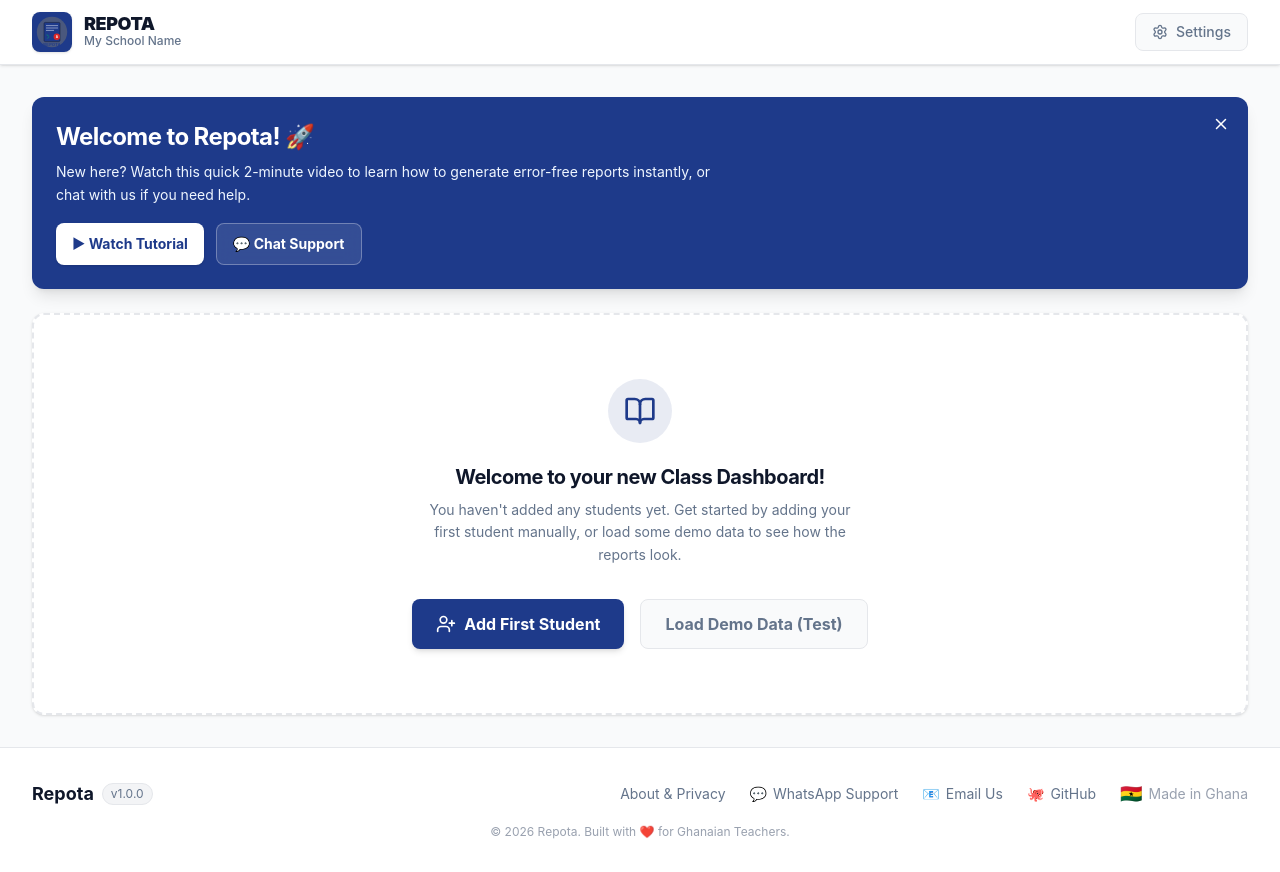
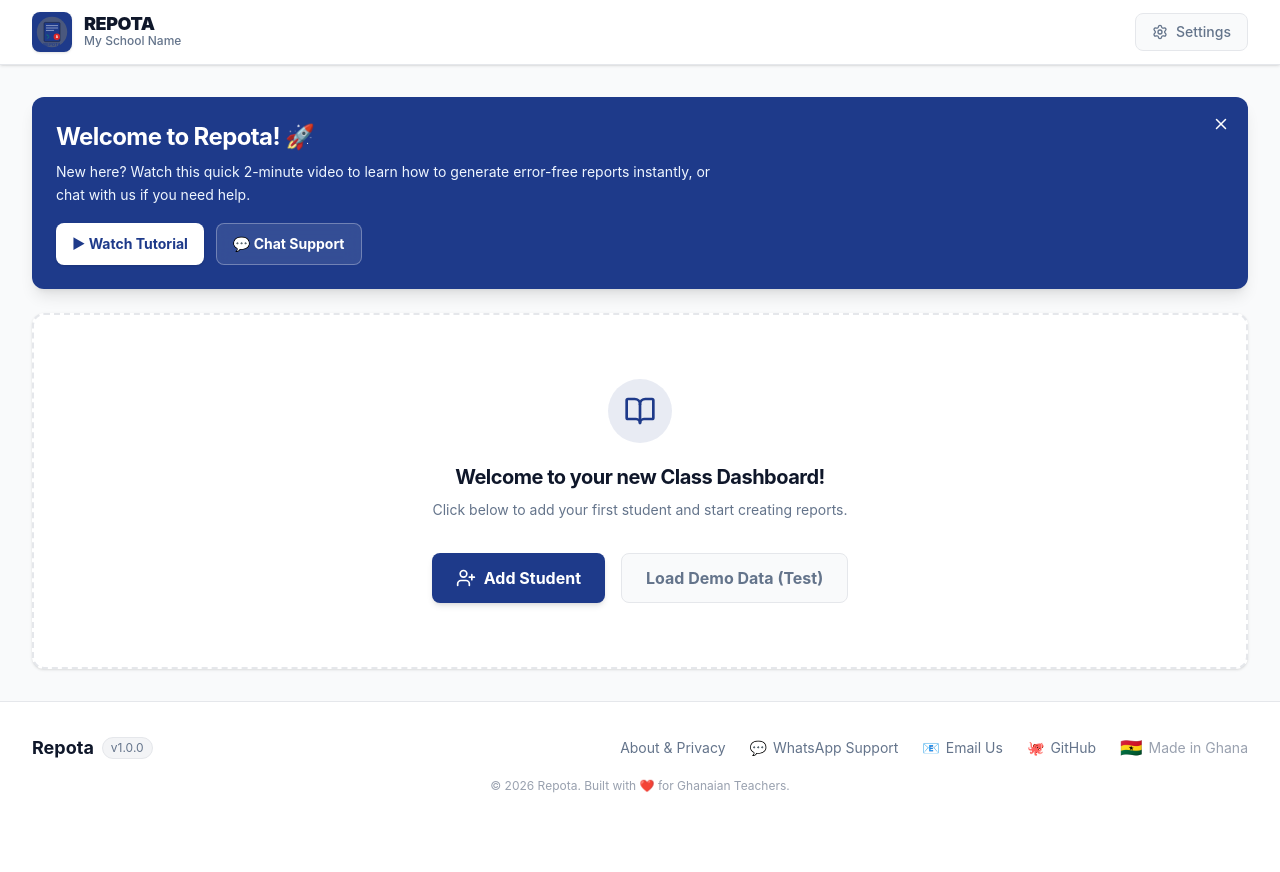
Before and after one commit to adamtoffic/repota, a React (Vite) app: page / in a window 1280 px wide. After the commit the page ends 826 px from the top, so only its background shows below. Built offline with nearby package versions, Linux system fonts and the light colour scheme.

Commit message:
refactor: simplify EmptyState button to match dashboard UX
- Change "Add First Student" to "Add Student" for consistency
- Remove wordy description, make CTA clearer
- Button now uses same flow as dashboard (creates placeholder + opens modal)

```diff
--- a/dev-dist/sw.js
+++ b/dev-dist/sw.js
@@ -82,7 +82,7 @@ define(['./workbox-ca84f546'], (function (workbox) { 'use strict';
     "revision": "3ca0b8505b4bec776b69afdba2768812"
   }, {
     "url": "index.html",
-    "revision": "0.prjveh3fpug"
+    "revision": "0.85ukigjbrc"
   }], {});
   workbox.cleanupOutdatedCaches();
   workbox.registerRoute(new workbox.NavigationRoute(workbox.createHandlerBoundToURL("index.html"), {
--- a/src/components/EmptyState.tsx
+++ b/src/components/EmptyState.tsx
@@ -17,8 +17,7 @@ export function EmptyState({ onAddStudent, onLoadDemo }: Props) {
       </h2>
 
       <p className="text-muted mb-8 max-w-md text-sm leading-relaxed">
-        You haven't added any students yet. Get started by adding your first student manually, or
-        load some demo data to see how the reports look.
+        Click below to add your first student and start creating reports.
       </p>
 
       <div className="flex flex-col gap-3 sm:flex-row sm:gap-4">
@@ -27,7 +26,7 @@ export function EmptyState({ onAddStudent, onLoadDemo }: Props) {
           className="bg-primary hover:bg-primary/90 flex items-center justify-center gap-2 rounded-lg px-6 py-3 font-bold text-white shadow-md transition-all active:scale-95"
         >
           <UserPlus className="h-5 w-5" />
-          Add First Student
+          Add Student
         </button>
 
         <button
```
